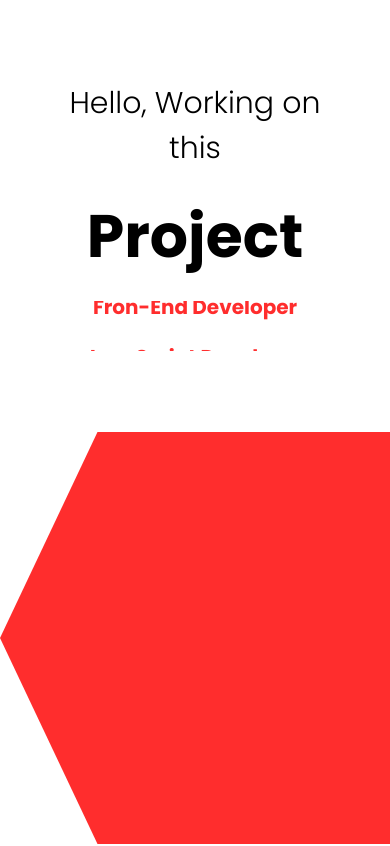
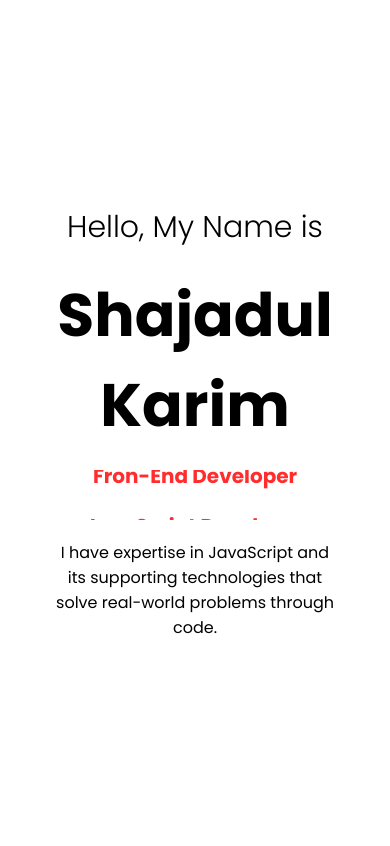
Before and after one commit to ShajadulGH/portfolio, a React (Create React App) app: page / in a window 390 px wide. Shown: the top 846 px of the page. Built offline with nearby package versions, Linux system fonts and the light colour scheme.

Commit message:
Fix: Responsive Intro

```diff
--- a/src/Components/Contact/Contact.module.css
+++ b/src/Components/Contact/Contact.module.css
@@ -115,4 +115,7 @@ button {
   button {
     margin-bottom: 10px;
   }
+  .c_bg {
+    display: none;
+  }
 }
--- a/src/Introduction/Intro.js
+++ b/src/Introduction/Intro.js
@@ -5,8 +5,8 @@ const Intro = () => {
     <div className={styles.intro}>
       <div className={styles.introLeft}>
         <div className={styles.box1}>
-          <h2 className={styles.box1_intro}>Hello, Working on this</h2>
-          <h2 className={styles.box1_name}>Project</h2>
+          <h2 className={styles.box1_intro}>Hello, My Name is</h2>
+          <h2 className={styles.box1_name}>Shajadul Karim</h2>
           <div className={styles.box1_title}>
             <div className={styles.box1_title_wrapper}>
               <div className={styles.box1_title_item}>Software Engineer</div>
--- a/src/Introduction/Intro.module.css
+++ b/src/Introduction/Intro.module.css
@@ -67,16 +67,19 @@
     flex-direction: column;
   }
   .introLeft {
-    padding: 10px;
+    /* padding: 10px; */
     align-items: center;
     justify-content: center;
     text-align: center;
     height: 100%;
   }
-  .box1_discription {
+  /* .box1_discription {
     display: none;
-  }
+  } */
   .box1_title_item {
     justify-content: center;
   }
+  .introRight {
+    display: none;
+  }
 }
```
